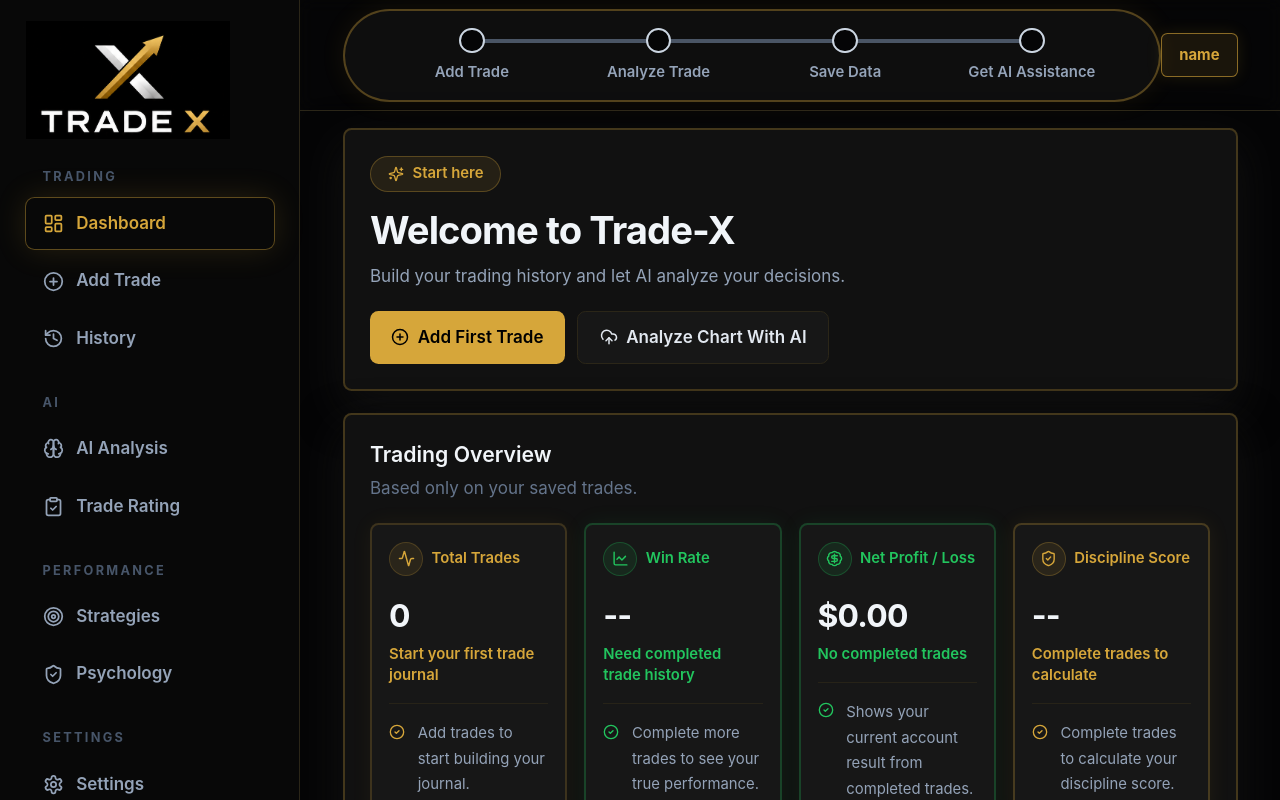
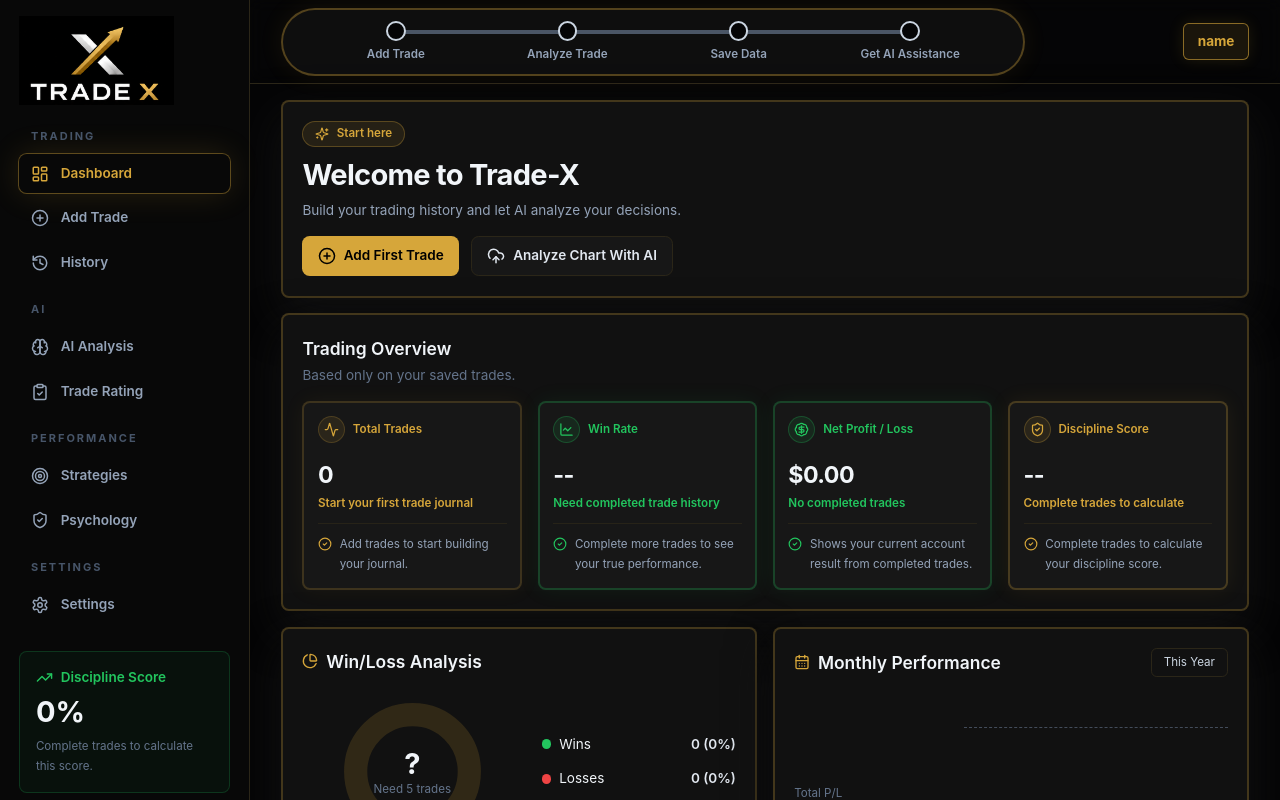
Before and after one commit to dev-ali-hassan/Trade-X, a React (Vite) app in the folder frontend/: page / in a window 1280 px wide. Both pictures are taken after typing "name@example.com", "Sample123" into the empty fields and a click on the button "Login". Shown: the top 800 px of the page. Built offline with nearby package versions, Linux system fonts and the light colour scheme.

Commit message:
Tighten dashboard layout scale

```diff
--- a/frontend/src/App.tsx
+++ b/frontend/src/App.tsx
@@ -107,16 +107,16 @@
 
   return (
     <div className="min-h-screen overflow-x-hidden bg-ink text-slate-100">
-      <div className="grid min-h-screen lg:grid-cols-[300px_1fr]">
-        <aside className="hidden border-r border-line bg-[#080808] px-6 py-5 lg:block">
-          <div className="mb-7">
-            <img src={logoSrc} alt="Logo" className="h-auto w-48 object-contain" />
+      <div className="grid min-h-screen lg:grid-cols-[250px_1fr]">
+        <aside className="hidden border-r border-line bg-[#080808] px-5 py-4 lg:block">
+          <div className="mb-6">
+            <img src={logoSrc} alt="Logo" className="h-auto w-40 object-contain" />
           </div>
 
-          <nav className="space-y-7">
+          <nav className="space-y-5">
             {navGroups.map((group) => (
               <div key={group.title}>
-                <p className="mb-3 px-4 text-xs font-bold uppercase tracking-[0.18em] text-slate-600">
+                <p className="mb-2.5 px-3 text-[11px] font-bold uppercase tracking-[0.18em] text-slate-600">
                   {group.title}
                 </p>
                 <div className="space-y-1.5">
@@ -128,13 +128,13 @@
             ))}
           </nav>
 
-          <div className="mt-9 rounded-lg border border-profit/20 bg-profit/5 p-5">
-            <div className="mb-3 flex items-center gap-2 text-profit">
-              <TrendingUp size={20} />
-              <span className="text-base font-semibold">Discipline Score</span>
+          <div className="mt-7 rounded-lg border border-profit/20 bg-profit/5 p-4">
+            <div className="mb-2 flex items-center gap-2 text-profit">
+              <TrendingUp size={17} />
+              <span className="text-sm font-semibold">Discipline Score</span>
             </div>
-            <p className="text-4xl font-bold">{disciplineScore}%</p>
-            <p className="mt-3 text-sm leading-6 text-slate-500">
+            <p className="text-3xl font-bold">{disciplineScore}%</p>
+            <p className="mt-2 text-xs leading-5 text-slate-500">
               {completedTrades.length === 0 ? "Complete trades to calculate this score." : "Based on completed journal entries."}
             </p>
           </div>
@@ -142,7 +142,7 @@
 
         <main className="min-w-0 overflow-x-hidden">
           {!isAuthRoute && (
-            <header className="sticky top-0 z-20 flex min-h-14 items-center justify-between border-b border-line bg-ink/88 px-4 py-2 backdrop-blur md:px-10">
+            <header className="sticky top-0 z-20 flex min-h-12 items-center justify-between border-b border-line bg-ink/88 px-4 py-2 backdrop-blur md:px-8">
               <div className="flex items-center gap-3 lg:hidden">
                 <button
                   className="grid h-9 w-9 place-items-center rounded-lg border border-line bg-panel text-slate-200"
@@ -156,7 +156,7 @@
               <ProgressLine steps={progressSteps} />
               <div className="flex min-w-0 items-center gap-3">
                 <button
-                  className="hidden items-center gap-2 rounded-md border border-ai/60 bg-ai/10 px-4 py-2.5 text-sm font-bold text-ai shadow-[0_0_16px_rgba(224,178,51,0.12)] transition hover:border-ai hover:bg-ai/15 sm:inline-flex"
+                  className="hidden items-center gap-2 rounded-md border border-ai/60 bg-ai/10 px-3.5 py-2 text-sm font-bold text-ai shadow-[0_0_16px_rgba(224,178,51,0.12)] transition hover:border-ai hover:bg-ai/15 sm:inline-flex"
                   onClick={logout}
                   aria-label="Account menu"
                 >
@@ -166,7 +166,7 @@
             </header>
           )}
 
-          <div className="px-4 py-3 md:px-10 md:py-4">
+          <div className="px-4 py-3 md:px-8 md:py-4">
             <Routes>
               <Route path="/" element={<Dashboard />} />
               <Route path="/add-trade/*" element={<AddTrade />} />
@@ -217,9 +217,9 @@
 
   return (
     <div className="hidden min-w-0 flex-1 items-center lg:flex">
-      <div className="w-full max-w-4xl rounded-full border-2 border-ai/35 bg-panel/80 px-8 py-4 shadow-[0_0_26px_rgba(224,178,51,0.08)]">
+      <div className="w-full max-w-3xl rounded-full border-2 border-ai/35 bg-panel/80 px-7 py-3 shadow-[0_0_26px_rgba(224,178,51,0.08)]">
         <div className="relative grid grid-cols-4">
-          <div className="absolute left-[12.5%] right-[12.5%] top-[11px] grid grid-cols-3 gap-0">
+          <div className="absolute left-[12.5%] right-[12.5%] top-[9px] grid grid-cols-3 gap-0">
             {steps.slice(0, -1).map((step, index) => (
               <span
                 key={`${step.label}-connector`}
@@ -232,14 +232,14 @@
           {steps.map((step) => (
             <div key={step.label} className="relative z-10 flex flex-col items-center text-center">
               <span
-                className={`grid h-6 w-6 place-items-center rounded-full border-2 transition ${
+                className={`grid h-5 w-5 place-items-center rounded-full border-2 transition ${
                   step.complete ? "border-ai bg-ai shadow-glow" : "border-slate-300 bg-ink"
                 }`}
                 aria-label={`${step.label} ${step.complete ? "completed" : "pending"}`}
               >
-                <span className={`h-2.5 w-2.5 rounded-full ${step.complete ? "bg-black" : "bg-transparent"}`} />
+                <span className={`h-2 w-2 rounded-full ${step.complete ? "bg-black" : "bg-transparent"}`} />
               </span>
-              <span className={`mt-2 text-sm font-semibold ${step.complete ? "text-ai" : "text-slate-400"}`}>
+              <span className={`mt-1.5 text-xs font-semibold ${step.complete ? "text-ai" : "text-slate-400"}`}>
                 {step.label}
               </span>
             </div>
@@ -266,14 +266,14 @@
       to={to}
       onClick={onNavigate}
       className={({ isActive }) =>
-        `group flex items-center gap-3 rounded-lg px-4 py-3 text-base font-semibold transition ${
+        `group flex items-center gap-3 rounded-lg px-3 py-2.5 text-sm font-semibold transition ${
           isActive
             ? "bg-ai/12 text-ai shadow-glow"
             : "text-slate-400 hover:bg-white/5 hover:text-slate-100"
         }`
       }
     >
-      <Icon size={21} />
+      <Icon size={18} />
       <span>{label}</span>
     </NavLink>
   );
--- a/frontend/src/pages/Dashboard.tsx
+++ b/frontend/src/pages/Dashboard.tsx
@@ -23,7 +23,7 @@
   const trades = getTrades(session);
 
   return (
-    <div className="space-y-5">
+    <div className="space-y-4">
       <WelcomeHero onAddTrade={() => navigate("/add-trade")} onAnalyze={() => navigate("/ai-analysis")} />
       <Overview trades={trades} />
       <section className="grid gap-4 xl:grid-cols-2">
@@ -37,16 +37,16 @@
 
 function WelcomeHero({ onAddTrade, onAnalyze }: { onAddTrade: () => void; onAnalyze: () => void }) {
   return (
-    <section className="panel overflow-hidden p-5 md:p-6">
-      <div className="grid gap-5 xl:items-center">
+    <section className="panel overflow-hidden p-4 md:p-5">
+      <div className="grid gap-4 xl:items-center">
         <div>
-          <div className="mb-4 inline-flex items-center gap-2 rounded-full border border-ai/30 bg-ai/10 px-4 py-1.5 text-sm font-semibold text-ai">
-            <Sparkles size={16} />
+          <div className="mb-3 inline-flex items-center gap-2 rounded-full border border-ai/30 bg-ai/10 px-3 py-1 text-xs font-semibold text-ai">
+            <Sparkles size={14} />
             Start here
           </div>
-          <h1 className="text-3xl font-bold tracking-tight md:text-4xl">Welcome to Trade-X</h1>
-          <p className="mt-3 max-w-3xl text-base text-slate-400">Build your trading history and let AI analyze your decisions.</p>
-          <div className="mt-5 flex flex-col gap-3 sm:flex-row">
+          <h1 className="text-2xl font-bold tracking-tight md:text-3xl">Welcome to Trade-X</h1>
+          <p className="mt-2 max-w-3xl text-sm text-slate-400">Build your trading history and let AI analyze your decisions.</p>
+          <div className="mt-4 flex flex-col gap-3 sm:flex-row">
             <button className="primary-button" onClick={onAddTrade}>
               <PlusCircle size={18} />
               Add First Trade
@@ -65,9 +65,9 @@
 function Overview({ trades }: { trades: Trade[] }) {
   const stats = getStats(trades);
   return (
-    <section className="panel p-5 md:p-6">
+    <section className="panel p-4 md:p-5">
       <SectionHeader title="Trading Overview" text="Based only on your saved trades." />
-      <div className="mt-5 grid gap-4 sm:grid-cols-2 xl:grid-cols-4">
+      <div className="mt-4 grid gap-4 sm:grid-cols-2 xl:grid-cols-4">
         <Card icon={Activity} label="Total Trades" value={String(trades.length)} helper={trades.length ? "Saved journal entries" : "Start your first trade journal"} />
         <Card
           icon={LineChart}
@@ -255,12 +255,12 @@
   const mistake = isExperienced ? getCommonMistake(trades) : null;
 
   return (
-    <section className="panel p-5 md:p-6">
+    <section className="panel p-4 md:p-5">
       <SectionHeader title="AI Trading Coach" text="Your AI assistant learns from your trades." />
-      <div className="mt-5 grid gap-5 xl:grid-cols-[1fr_320px]">
-        <div className="rounded-lg border-2 border-ai/20 bg-panelSoft p-5">
-          <p className="text-base text-slate-500">Currently:</p>
-          <p className="mt-2 text-2xl font-semibold">{tradeCount ? "Learning from your journal." : "No trading data available."}</p>
+      <div className="mt-4 grid gap-4 xl:grid-cols-[1fr_300px]">
+        <div className="rounded-lg border-2 border-ai/20 bg-panelSoft p-4">
+          <p className="text-sm text-slate-500">Currently:</p>
+          <p className="mt-2 text-xl font-semibold">{tradeCount ? "Learning from your journal." : "No trading data available."}</p>
           {isExperienced && strongest && mistake ? (
             <div className="mt-4 grid gap-3 sm:grid-cols-2">
               <Metric title="Strongest setup" value={strongest.name} />
@@ -271,15 +271,15 @@
           ) : (
             <div className="mt-4 grid gap-3 sm:grid-cols-2">
               {["Best strategies", "Winning patterns", "Common mistakes", "Risk management", "Trading psychology"].map((item) => (
-                <div key={item} className="flex items-center gap-3 text-base text-slate-300">
-                  <CheckCircle2 size={18} className="text-profit" />
+                <div key={item} className="flex items-center gap-3 text-sm text-slate-300">
+                  <CheckCircle2 size={16} className="text-profit" />
                   {item}
                 </div>
               ))}
             </div>
           )}
         </div>
-        <div className="rounded-lg border-2 border-ai/35 bg-ai/10 p-5">
+        <div className="rounded-lg border-2 border-ai/35 bg-ai/10 p-4">
           {!isExperienced && (
             <div className="mb-4">
               <div className="flex items-center justify-between text-sm font-semibold">
@@ -291,7 +291,7 @@
               </div>
             </div>
           )}
-          <p className="text-lg font-semibold">
+          <p className="text-base font-semibold">
             {isExperienced
               ? "Personal coaching is active from your saved journal."
               : tradeCount
@@ -354,21 +354,21 @@
   const color = colors[tone];
 
   return (
-    <div className={`rounded-lg border-2 ${color.border} bg-panelSoft p-4 transition hover:-translate-y-0.5 hover:border-ai/45 ${color.glow}`}>
+    <div className={`rounded-lg border-2 ${color.border} bg-panelSoft p-3.5 transition hover:-translate-y-0.5 hover:border-ai/45 ${color.glow}`}>
       <div className="flex items-center gap-2">
-        <div className={`grid h-8 w-8 place-items-center rounded-full border ${color.border} ${color.bg} ${color.text}`}>
-          <Icon size={17} />
+        <div className={`grid h-7 w-7 place-items-center rounded-full border ${color.border} ${color.bg} ${color.text}`}>
+          <Icon size={15} />
         </div>
-        <p className={`text-sm font-semibold ${color.text}`}>{label}</p>
+        <p className={`text-xs font-semibold ${color.text}`}>{label}</p>
       </div>
 
-      <p className="mt-5 text-3xl font-bold tracking-tight">{value}</p>
-      <p className={`mt-2 text-sm font-semibold ${color.text}`}>{helper}</p>
+      <p className="mt-4 text-2xl font-bold tracking-tight">{value}</p>
+      <p className={`mt-1.5 text-xs font-semibold ${color.text}`}>{helper}</p>
 
-      <div className="my-4 h-px bg-line/80" />
+      <div className="my-3 h-px bg-line/80" />
 
-      <div className="flex items-start gap-3 text-sm leading-6 text-slate-400">
-        <CheckCircle2 className={`mt-0.5 shrink-0 ${color.text}`} size={16} />
+      <div className="flex items-start gap-2 text-xs leading-5 text-slate-400">
+        <CheckCircle2 className={`mt-0.5 shrink-0 ${color.text}`} size={14} />
         <p>{getCardInsight(label, value)}</p>
       </div>
     </div>
@@ -385,8 +385,8 @@
 function Metric({ title, value, tone }: { title: string; value: string | number; tone?: "profit" | "loss" }) {
   return (
     <div className="rounded-lg border-2 border-ai/20 bg-panelSoft p-4">
-      <p className="text-sm uppercase tracking-[0.14em] text-slate-500">{title}</p>
-      <p className={`mt-2 text-lg font-semibold ${tone === "profit" ? "text-profit" : tone === "loss" ? "text-loss" : ""}`}>{value}</p>
+      <p className="text-xs uppercase tracking-[0.14em] text-slate-500">{title}</p>
+      <p className={`mt-2 text-base font-semibold ${tone === "profit" ? "text-profit" : tone === "loss" ? "text-loss" : ""}`}>{value}</p>
     </div>
   );
 }
@@ -394,8 +394,8 @@
 function SectionHeader({ title, text }: { title: string; text: string }) {
   return (
     <div>
-      <h2 className="text-xl font-semibold">{title}</h2>
-      <p className="mt-1.5 text-base text-slate-500">{text}</p>
+      <h2 className="text-lg font-semibold">{title}</h2>
+      <p className="mt-1 text-sm text-slate-500">{text}</p>
     </div>
   );
 }
--- a/frontend/src/styles.css
+++ b/frontend/src/styles.css
@@ -8,7 +8,7 @@
 
 html {
   color-scheme: dark;
-  font-size: 17px;
+  font-size: 15.5px;
 }
 
 body {
@@ -36,7 +36,7 @@
 }
 
 .field {
-  @apply w-full rounded-lg border border-line bg-[#0b0b0c] px-4 py-3 text-base text-slate-100 outline-none transition placeholder:text-slate-600 focus:border-ai;
+  @apply w-full rounded-lg border border-line bg-[#0b0b0c] px-3.5 py-2.5 text-sm text-slate-100 outline-none transition placeholder:text-slate-600 focus:border-ai;
 }
 
 .label {
@@ -44,11 +44,11 @@
 }
 
 .primary-button {
-  @apply inline-flex items-center justify-center gap-2 rounded-lg bg-ai px-5 py-3 text-base font-semibold text-black transition hover:bg-[#f0c766] disabled:cursor-not-allowed disabled:opacity-50;
+  @apply inline-flex items-center justify-center gap-2 rounded-lg bg-ai px-4 py-2.5 text-sm font-semibold text-black transition hover:bg-[#f0c766] disabled:cursor-not-allowed disabled:opacity-50;
 }
 
 .secondary-button {
-  @apply inline-flex items-center justify-center gap-2 rounded-lg border border-line bg-panelSoft px-5 py-3 text-base font-semibold text-slate-200 transition hover:border-ai/60;
+  @apply inline-flex items-center justify-center gap-2 rounded-lg border border-line bg-panelSoft px-4 py-2.5 text-sm font-semibold text-slate-200 transition hover:border-ai/60;
 }
 
 @media (max-width: 640px) {
```
